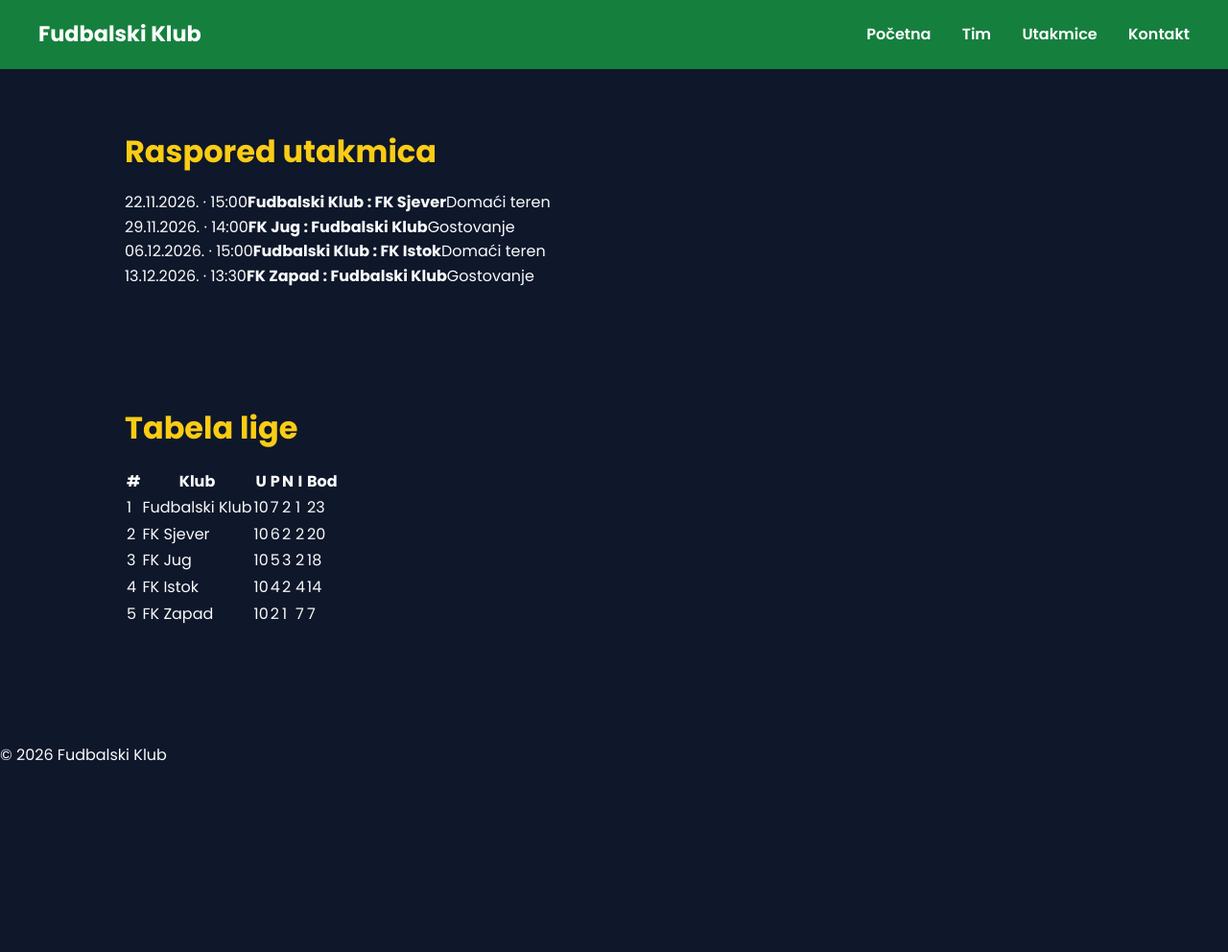
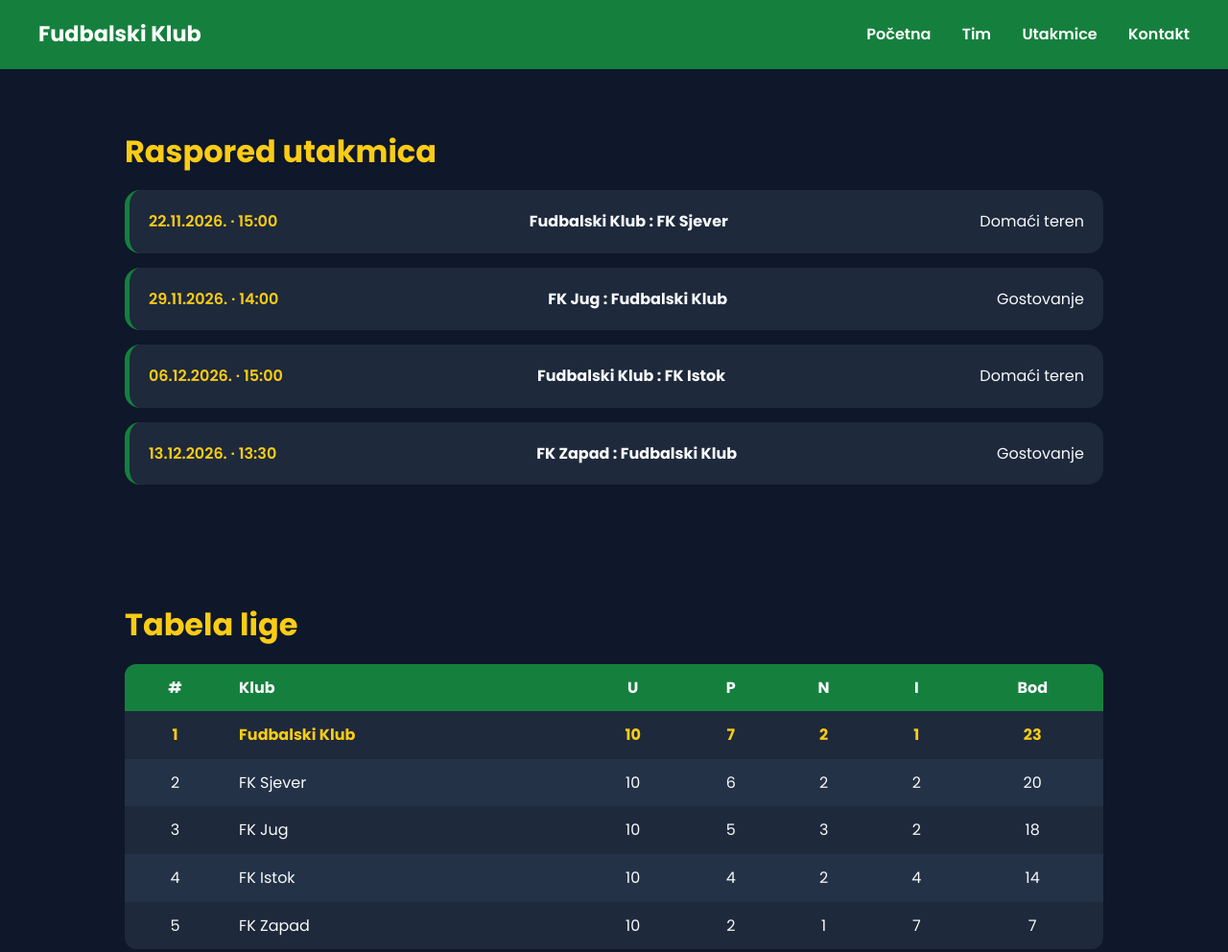
Before and after one commit to faa-ruk/fudbalski-klub, a plain HTML site: page utakmice.html in a window 1280 px wide. Shown: the top 992 px of the page at 96% size. Before the commit the page ends 800 px from the top, so only its background shows below. Drawn offline with Linux system fonts and the light colour scheme; a script that the page names is missing.

Commit message:
Stilizirao utakmice, tabelu, formu i footer

```diff
--- a/css/pages.css
+++ b/css/pages.css
@@ -20,3 +20,23 @@ nav a:hover { color: #facc15; }
 .card-img { width: 100%; height: 160px; background: #334155; border-radius: 12px; display: flex; align-items: center; justify-content: center; color: #94a3b8; font-weight: 700; margin-bottom: 14px; }
 .card h3 { margin-bottom: 4px; }
 .card p { color: #94a3b8; font-size: 0.9rem; margin: 0; }
+
+.matches { display: grid; gap: 15px; }
+.match { display: flex; justify-content: space-between; align-items: center; flex-wrap: wrap; gap: 15px; background: #1e293b; padding: 20px; border-radius: 16px; border-left: 5px solid #15803d; }
+.match .date { color: #facc15; font-weight: 600; }
+
+.table { width: 100%; border-collapse: collapse; background: #1e293b; border-radius: 12px; overflow: hidden; }
+.table th, .table td { padding: 12px 14px; text-align: center; }
+.table th:nth-child(2), .table td:nth-child(2) { text-align: left; }
+.table th { background: #15803d; }
+.table tbody tr:nth-child(even) { background: #243247; }
+.table tbody tr:first-child td { color: #facc15; font-weight: 700; }
+
+.contact-form { display: flex; flex-direction: column; gap: 15px; max-width: 600px; }
+.contact-form input, .contact-form textarea { padding: 14px; background: #1e293b; border: 1px solid #334155; border-radius: 10px; color: #f8fafc; font-family: inherit; font-size: 1rem; }
+.contact-form input:focus, .contact-form textarea:focus { outline: none; border-color: #facc15; }
+.contact-form .form-msg { min-height: 24px; margin: 0; }
+.btn { align-self: flex-start; padding: 14px 28px; background: #facc15; color: #0f172a; border: none; border-radius: 10px; font-weight: 700; font-size: 1rem; font-family: inherit; cursor: pointer; }
+.btn:hover { background: #fde047; }
+
+footer { text-align: center; padding: 25px; background: #15803d; color: #fff; }
```
